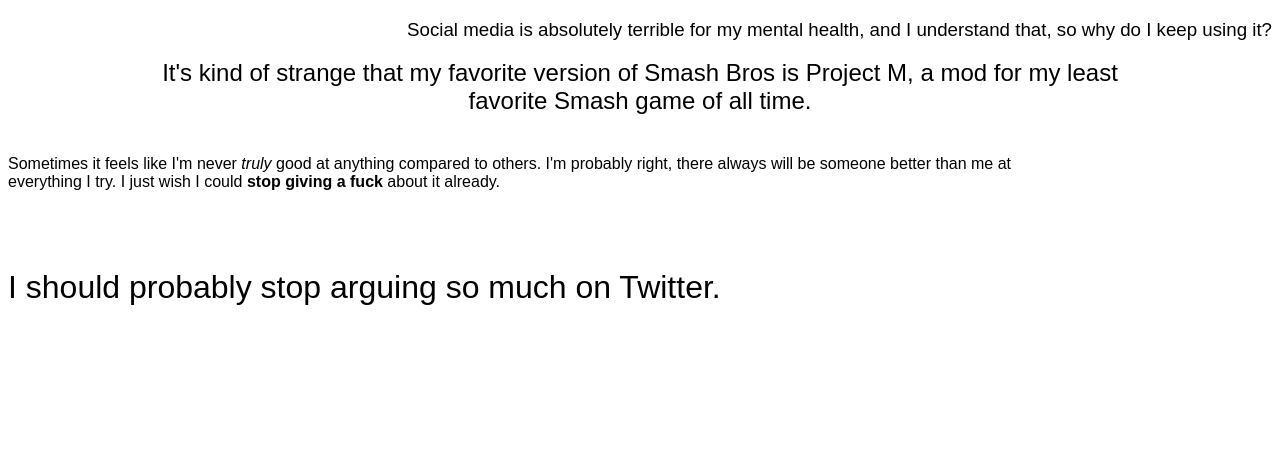
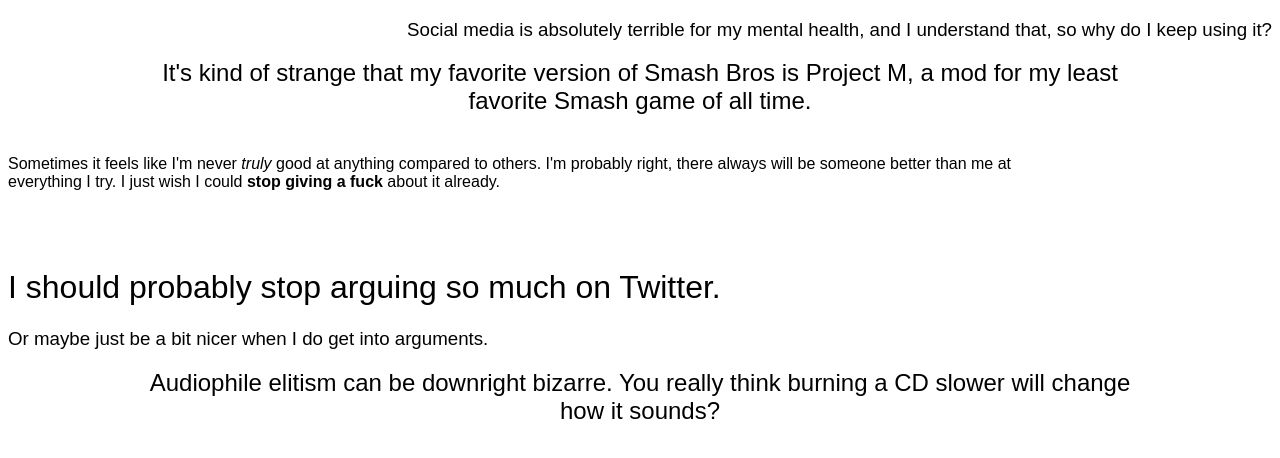
Before and after one commit to VioletRoses/Abstractionism, a plain HTML site: page index.html in a window 1280 px wide. Drawn offline with Linux system fonts and the light colour scheme.

Commit message:
Be nice; Audiophile elitism

```diff
--- a/index.html
+++ b/index.html
@@ -12,6 +12,7 @@
         <br/>
         <br/>
         <h1 class="left">I should probably stop arguing so much on Twitter.</h1>
-        <h3></h3>
+        <h3 class="left">Or maybe just be a bit nicer when I do get into arguments.</h3>
+        <h2 class="center">Audiophile elitism can be downright bizarre. You really think burning a CD slower will change how it sounds?</h2>
     </body>
 </html>
```
